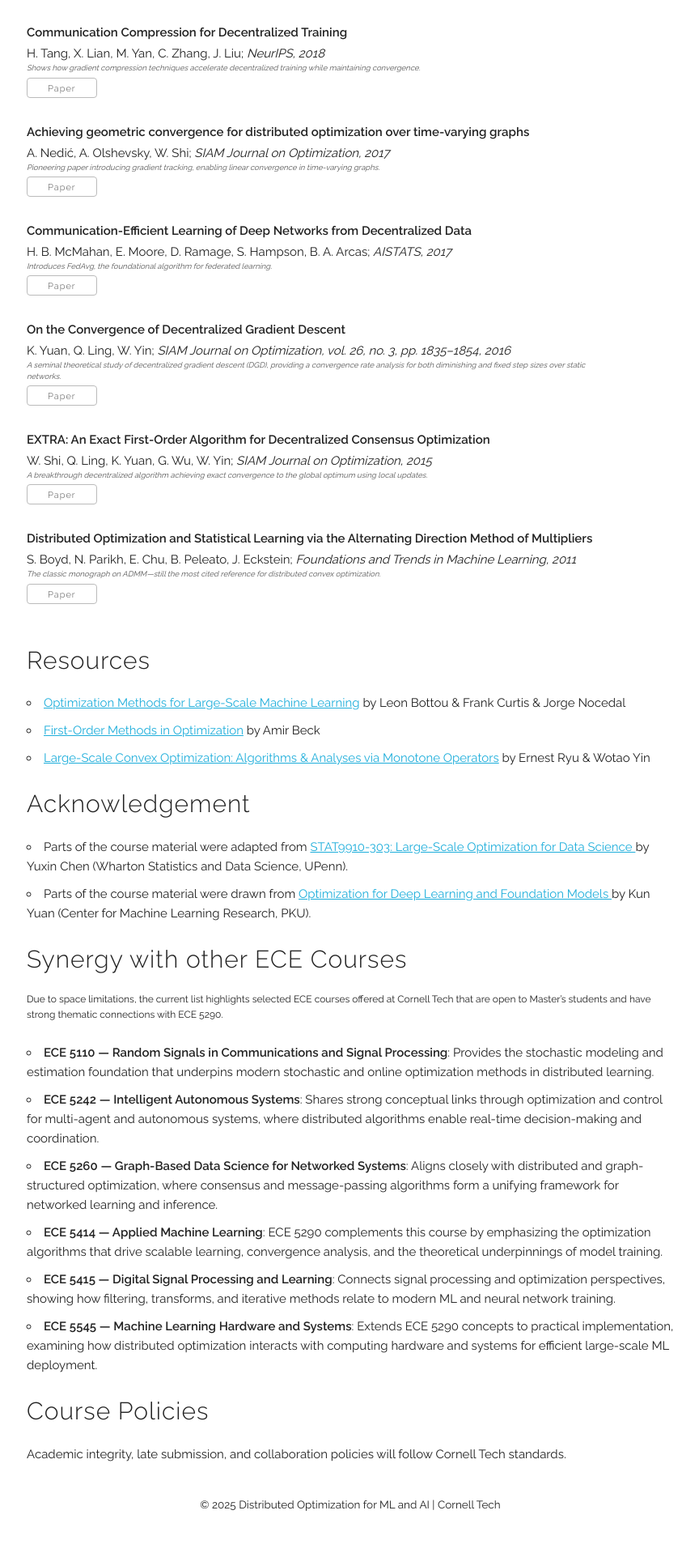
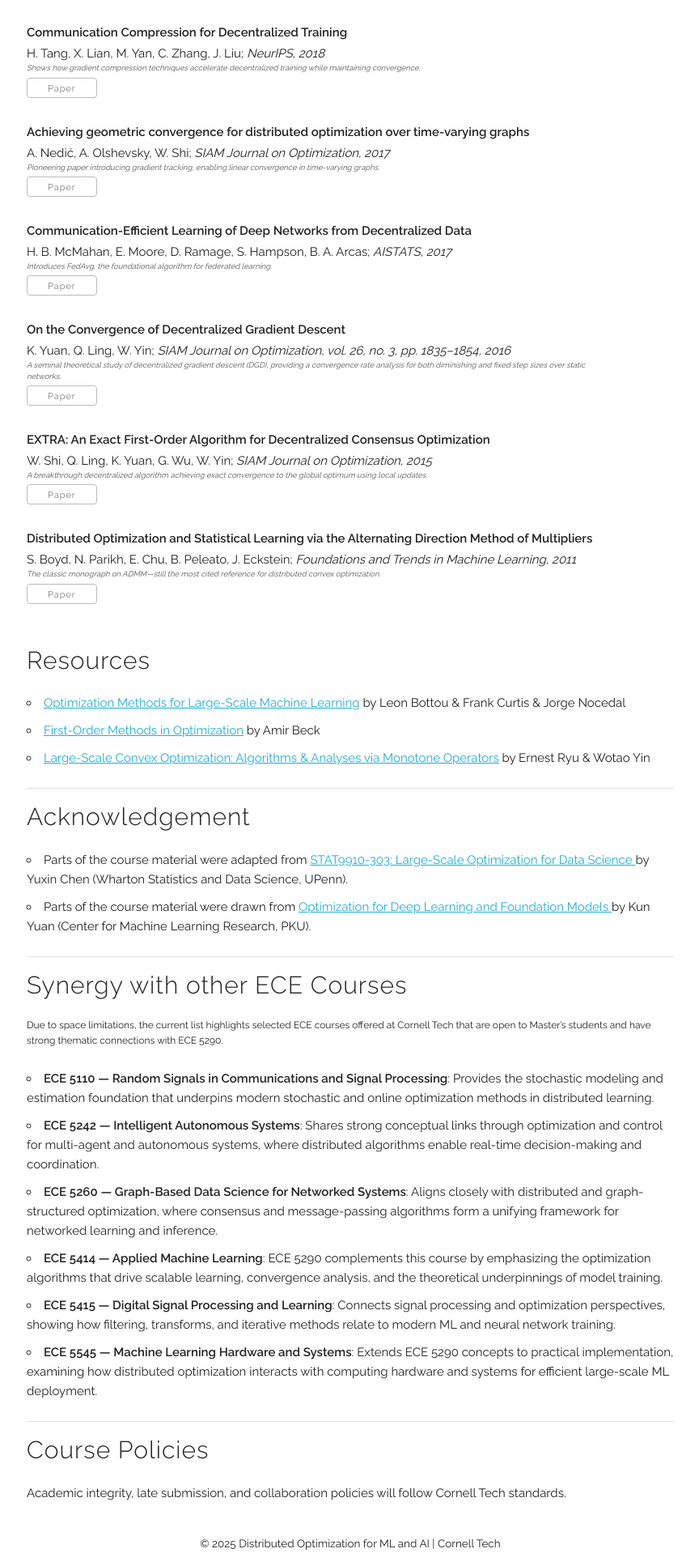
Before and after one commit to chentianyi1991/ECE5290, a Jekyll site: the page built from index.html, in a window 1280 px wide. Shown: the part 3921-5839 px from the top of the page at 81% size, without its empty margins (207-1071 px from the left). Built offline with Jekyll 4.4.1, drawn with Linux system fonts in a browser that asks for light colours; before the commit the page ends 5791 px from its top, so only the background shows below that.

Commit message:
Update course.html

```diff
--- a/_layouts/course.html
+++ b/_layouts/course.html
@@ -100,6 +100,7 @@ when they are used to solve large-scale distributed problems arising in AI, mach
   </section>
 
 
+  <hr style="margin: 1em 0;">
  <section id="acknowledgement">
   <h4>Acknowledgement</h4>
   <ul>
@@ -120,6 +121,8 @@ when they are used to solve large-scale distributed problems arising in AI, mach
   </ul>
 </section>
 
+  <hr style="margin: 1em 0;">
+
 <section id="synergy">
   <h4>Synergy with other ECE Courses</h4>
     <p style="font-size:12px">
@@ -135,6 +138,7 @@ when they are used to solve large-scale distributed problems arising in AI, mach
   </ul>
 </section>
 
+  <hr style="margin: 1em 0;">
   <section id="policies">
     <h4>Course Policies</h4>
     <p>
```
